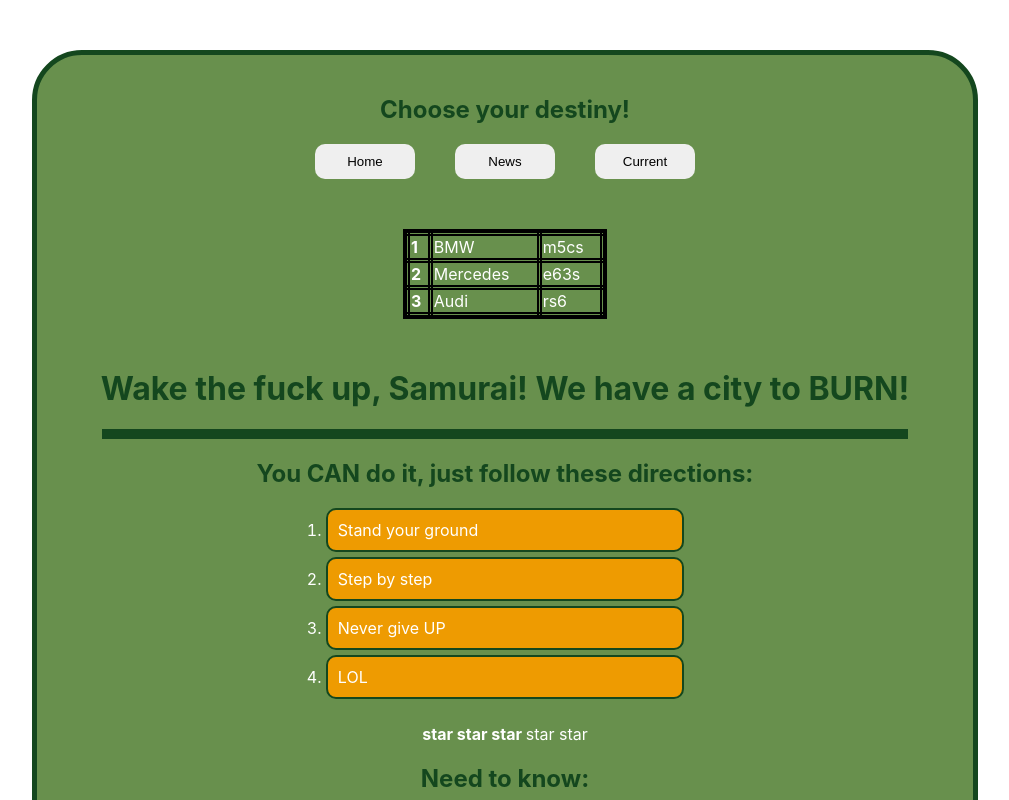
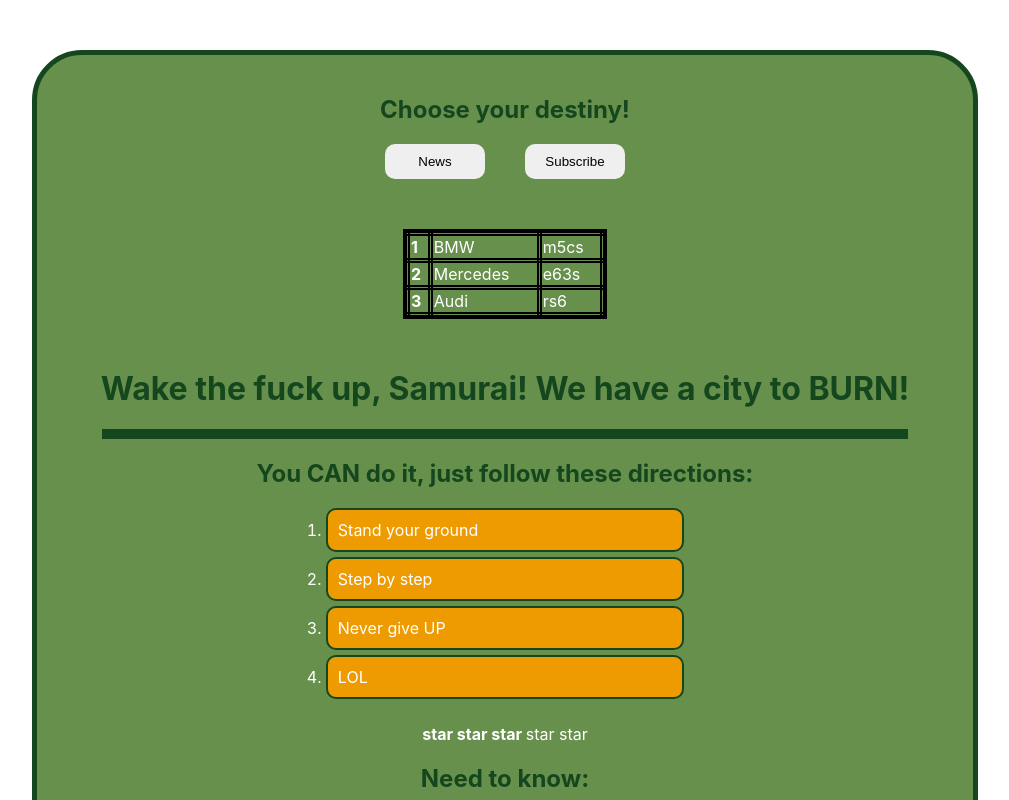
Before and after one commit to Pikadorius/samurai-way-main, a React (Create React App) app: page / in a window 1280 px wide. Shown: the top 800 px of the page, without its empty margins (135-1144 px from the left). Built offline with nearby package versions, Linux system fonts and the light colour scheme.

Commit message:
change onClickHandler

```diff
--- a/src/Components/Header.tsx
+++ b/src/Components/Header.tsx
@@ -1,4 +1,4 @@
-import React from "react";
+import React, {MouseEvent} from "react";
 
 type HeaderPropsType = {
     title: string,
@@ -6,21 +6,24 @@ type HeaderPropsType = {
 
 const Header = (props: HeaderPropsType) => {
     console.log("Header rendering")
+
+    // const myFirstSubscriber = (event:MouseEvent<HTMLButtonElement>) => {
+    //     console.log("You subscribed to my news!");
+    // }
+    //
+    // const mySecondSubscriber = (event:MouseEvent<HTMLButtonElement>) => {
+    //     console.log("Now and you!")
+    // }
+
+    const onClickHandler=(name:string)=>{
+        console.log(name);
+    }
+
     return (
         <div>
             <h2>{props.title}</h2>
-            <button onClick={() => {
-                console.log('HOME')
-            }}>Home
-            </button>
-            <button onClick={() => {
-                console.log('NEWS')
-            }}>News
-            </button>
-            <button onClick={() => {
-                console.log("CURRENT")
-            }}>Current
-            </button>
+            <button onClick={()=>onClickHandler("Vasya")}>News</button>
+            <button onClick={()=>onClickHandler("Petya")}>Subscribe</button>
         </div>
     );
 }
```
